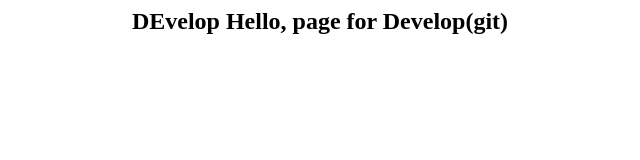
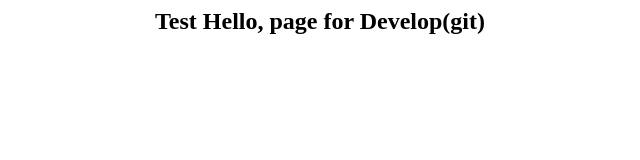
Before and after one commit to Dragonofhell/DevOpsProject, a plain HTML site: page index.html in a window 1280 px wide. Shown: the whole page, without its empty margins (320-960 px from the left). Drawn offline with Linux system fonts and the light colour scheme.

Commit message:
for test branch

```diff
--- a/index.html
+++ b/index.html
@@ -1,7 +1,7 @@
 <html>
 <body>
 <center>
-<h2><font color=black>DEvelop Hello, page for Develop(git)</font></h2>
+<h2><font color=black>Test Hello, page for Develop(git)</font></h2>
 </center>
 </body>
 </html>
```
